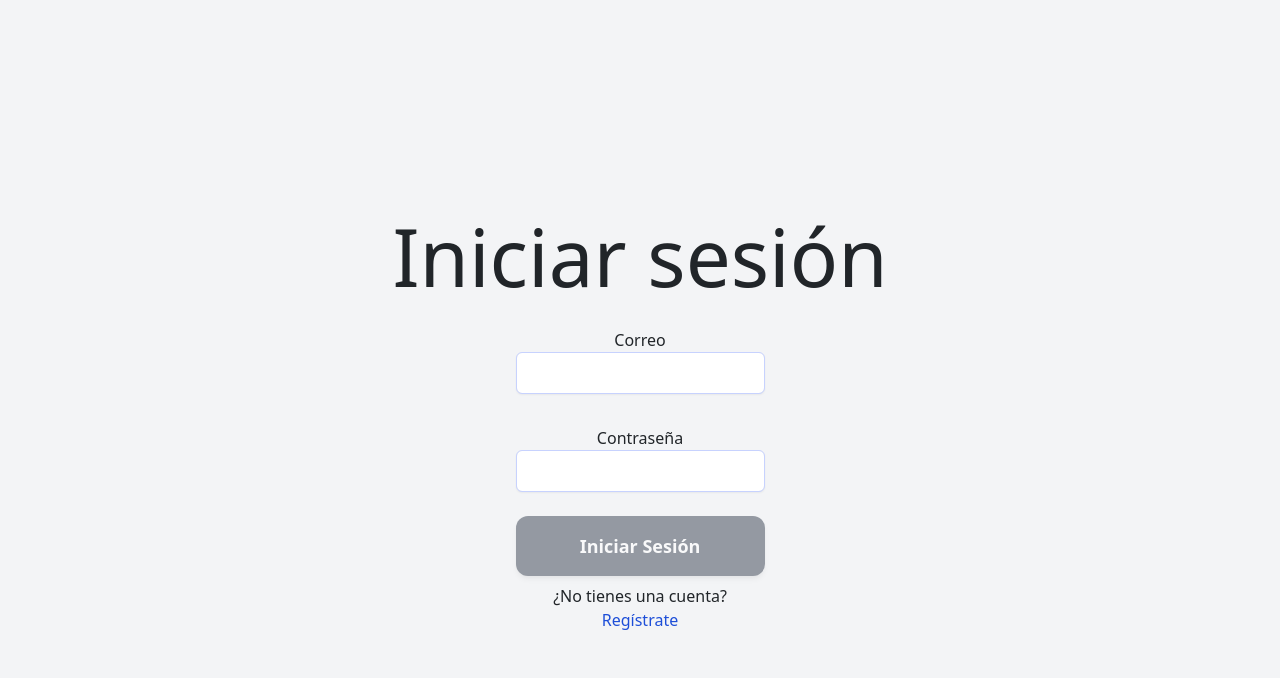
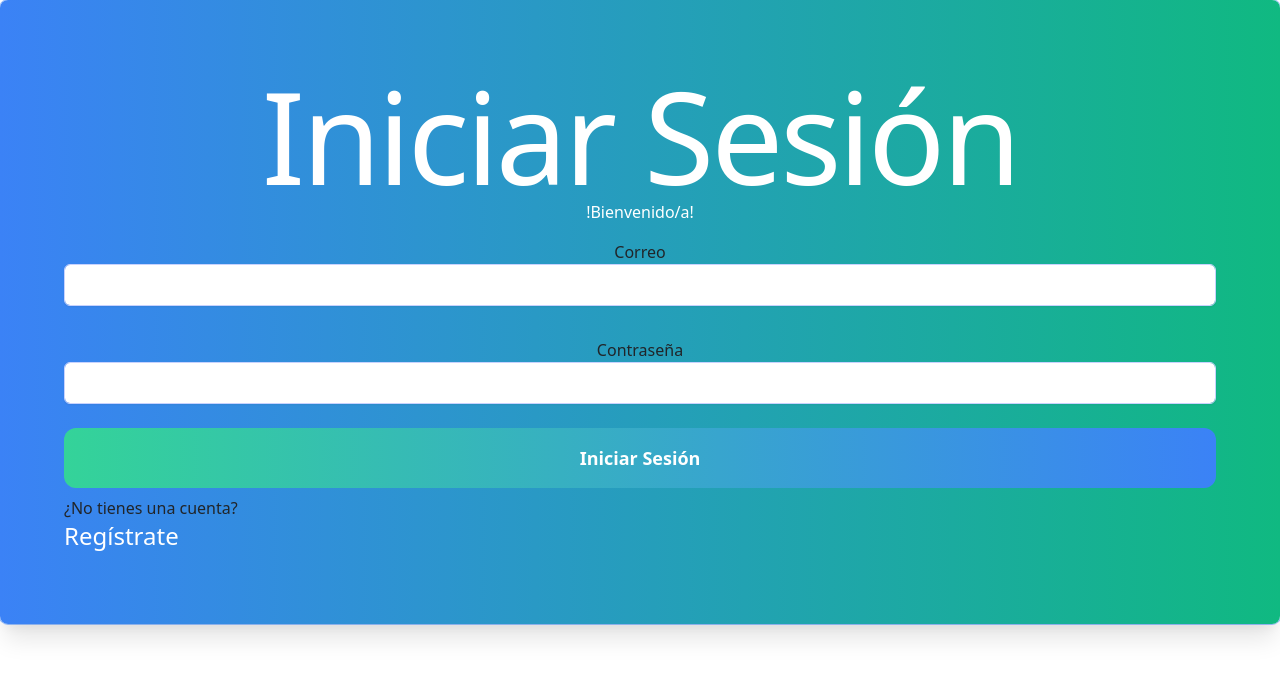
Before and after one commit to ReactSoft-UdeA/FrontEnd-Gestion-Proyectos-ReactSoft, a React (Create React App) app: page /auth/login in a window 1280 px wide. Shown: the top 678 px of the page. Built offline with nearby package versions, Linux system fonts and the light colour scheme.

Commit message:
Se agrega interfaz visual

```diff
--- a/src/components/ButtonLoading.jsx
+++ b/src/components/ButtonLoading.jsx
@@ -4,11 +4,12 @@ import ReactLoading from "react-loading";
 const ButtonLoading = ({ disabled, loading, text, onClick = () => {} }) => {
   return (
     <button
+      class="motion-reduce:hidden animate-spin ..." viewBox="0 0 24 24"
       onClick={onClick}
       disabled={disabled}
       type="submit"
-      className="bg-indigo-700 text-white font-bold text-lg py-3 px-6  rounded-xl hover:bg-indigo-500 shadow-md my-2 disabled:opacity-50 disabled:bg-gray-700"
-    >
+      //className="bg-indigo-700 text-white font-bold text-lg py-3 px-6  rounded-xl hover:bg-indigo-500 shadow-md my-2 disabled:opacity-50 disabled:bg-gray-700"
+      className="bg-gradient-to-r from-green-400 to-blue-500 text-white font-bold text-lg py-3 px-6  rounded-xl hover:from-pink-500 hover:to-yellow-500 hadow-md my-2 disabled:opacity-50 disabled:bg-gray-700">
       {loading ? <ReactLoading type="spin" height={30} width={30} /> : text}
     </button>
   );
--- a/src/pages/Index.jsx
+++ b/src/pages/Index.jsx
@@ -3,9 +3,9 @@ import Carousel from "components/Carousel";
 
 const Index = () => {
   return (
-    <div className="bg-gray-100 h-100">
+    <div className="bg-gradient-to-r from-blue-500 to-green-500 rounded-lg px-6 py-8 ring-1 ring-gray-900/5 shadow-xl">
       {" "}
-      <h1 className="text-center h1">React Soft</h1>
+      <h1 className="text-7xl text-gray-900 text-white font-medium tracking-tight">React Soft</h1>
       {/* <div className="bg-gray-100 h-96">React Soft</div> */}
       <Carousel />
     </div>
--- a/src/pages/auth/login.jsx
+++ b/src/pages/auth/login.jsx
@@ -36,8 +36,12 @@ const Login = () => {
   }, [dataMutation, setToken, navigate]);
 
   return (
-    <div className="flex flex-col items-center justify-center w-full h-full p-10 bg-gray-100">
-      <h1 className="text-center display-1 h1 pt-10 ">Iniciar sesión</h1>
+    <div class="bg-gradient-to-r from-blue-500 to-green-500 rounded-lg px-6 py-8 ring-1 ring-gray-900/5 shadow-xl">
+    <div className='p-10 flex flex-col'>
+    <div className='flex w-full items-center justify-center'>
+      <h1 className='text-9xl text-white text-white font-medium tracking-tight'>Iniciar Sesión</h1>
+    </div>
+      <span className="text 2xl text-bold text-white text-center">!Bienvenido/a!</span>
       <form
         className="flex flex-col"
         onSubmit={submitForm}
@@ -57,11 +61,12 @@ const Login = () => {
           text="Iniciar Sesión"
         />
       </form>
-      <span>¿No tienes una cuenta?</span>
+      <span className="text-1xl text-bold text-white-300">¿No tienes una cuenta?</span>
       <Link to="/auth/register">
-        <span className="text-blue-700">Regístrate</span>
+        <span className="text-2xl text-bold text-white">Regístrate</span>
       </Link>
       {/* <img src="./public/log-rsoft.png" alt="Logo" className="h-5" /> */}
+    </div>
     </div>
   );
 };
--- a/src/pages/proyectos/Index.jsx
+++ b/src/pages/proyectos/Index.jsx
@@ -29,9 +29,10 @@ const IndexProyectos = () => {
 
   if (queryData.Proyectos) {
     return (
+      <div class="bg-gradient-to-r from-blue-500 to-green-500 rounded-lg px-6 py-8 ring-1 ring-gray-900/5 shadow-xl">
         <div className='p-10 flex flex-col'>
           <div className='flex w-full items-center justify-center'>
-          <h1 className='text-2xl font-bold text-gray-900'>Lista de Proyectos</h1>
+            <h1 className='text-7xl text-gray-900 text-white font-medium tracking-tight'>Lista de Proyectos</h1>
           </div>
           <PrivateComponent roleList={['ADMINISTRADOR', 'LIDER']}>
             <div className='my-2 self-end'>
@@ -43,6 +44,7 @@ const IndexProyectos = () => {
           {queryData.Proyectos.map((proyecto) => {
             return <AccordionProyecto proyecto={proyecto} />;
           })}
+        </div>
       </div>
     );
   }
--- a/src/pages/proyectos/NuevoProyecto.jsx
+++ b/src/pages/proyectos/NuevoProyecto.jsx
@@ -54,22 +54,24 @@ const NuevoProyecto = () => {
   if (loading) return <div>...Loading</div>;
 
   return (
+    <div class="bg-gradient-to-r from-blue-500 to-green-500 rounded-lg px-6 py-8 ring-1 ring-gray-900/5 shadow-xl">
       <div className='p-10 flex flex-col items-center'>
         <div className='self-start'>
           <Link to='/proyectos'>
             <i className='fas fa-arrow-left' />
           </Link>
         </div>
-      <h1 className='text-2xl font-bold text-gray-900'>Crear Nuevo Proyecto</h1>
+        <h1 className='text-7xl text-gray-900 text-white font-medium tracking-tight'>Crea tu Proyecto</h1>
         <form ref={form} onChange={updateFormData} onSubmit={submitForm}>
-        <Input name='nombre' label='Nombre del Proyecto' required={true} type='text' />
-        <Input name='presupuesto' label='Presupuesto del Proyecto' required={true} type='number' />
-        <Input name='fechaInicio' label='Fecha de Inicio' required={true} type='date' />
-        <Input name='fechaFin' label='Fecha de Fin' required={true} type='date' />
-        <DropDown label='Líder' options={listaUsuarios} name='lider' required={true} />
+          <Input name='nombre' label='Nombre del Proyecto:' required={true} type='text' />
+          <Input name='presupuesto' label='Presupuesto del Proyecto:' required={true} type='number' />
+          <Input name='fechaInicio' label='Fecha de Inicio:' required={true} type='date' />
+          <Input name='fechaFin' label='Fecha de Fin:' required={true} type='date' />
+          <DropDown label='Líder:' options={listaUsuarios} name='lider' required={true} />
           <Objetivos />
           <ButtonLoading text='Crear Proyecto' loading={false} disabled={false} />
         </form>
+      </div>
     </div>
   );
 };
@@ -96,9 +98,10 @@ const Objetivos = () => {
   }, [listaObjetivos]);
 
   return (
+    <h1 className='text-1xl text-gray-900 text-white font-medium tracking-tight'>
     <ObjContext.Provider value={{ eliminarObjetivo }}>
       <div>
-        <span>Objetivos del Proyecto</span>
+        <span>Agregar Objetivos:</span>
         {!maxObjetivos && (
           <i
             onClick={() => setListaObjetivos([...listaObjetivos, componenteObjetivoAgregado()])}
@@ -110,6 +113,7 @@ const Objetivos = () => {
         })}
       </div>
     </ObjContext.Provider>
+    </h1>
   );
 };
 
@@ -119,14 +123,14 @@ const FormObjetivo = ({ id }) => {
     <div className='flex items-center'>
       <Input
         name={`nested||objetivos||${id}||descripcion`}
-        label='Descripción'
+        label='Descripción:'
         type='text'
         required={true}
       />
       <DropDown
         name={`nested||objetivos||${id}||tipo`}
         options={Enum_TipoObjetivo}
-        label='Tipo de Objetivo'
+        label='Tipo de Objetivo:'
         required={true}
       />
       <i
--- a/tailwind.config.js
+++ b/tailwind.config.js
@@ -13,3 +13,7 @@ module.exports = {
   },
   plugins: [],
 };
+module.exports = {
+  darkMode: 'class',
+  // ...
+};
```
Also changed, not shown: 1 other file (tests, documents, lock files or other folders). Lines whose indentation alone changed are shown as unchanged.
